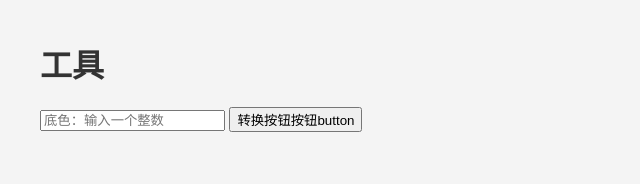
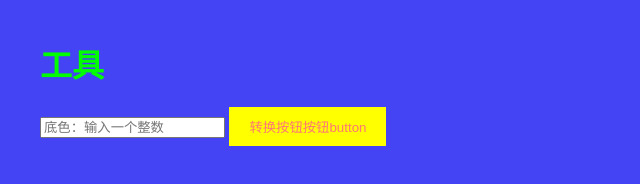
Before and after one commit to Whning0513/Whning24111.github.io, a plain HTML site: page subwebpage.html in a window 1280 px wide. Shown: the whole page, without its empty margins (0-640 px from the left). Drawn offline with Linux system fonts and the light colour scheme.

Commit message:
大红大紫

```diff
--- a/subwebpage.html
+++ b/subwebpage.html
@@ -8,11 +8,25 @@
         body {
             font-family: Arial, sans-serif;
             margin: 40px;
-            background-color: #f4f4f4;
-            color: #333;
+            background-color: #4444f4; /* 保持背景颜色为浅灰色 */
+            color: #ff0000; /* 文本颜色改为红色 */
+        }
+        h1 {
+            color: #00ff00; /* 标题颜色改为绿色 */
         }
         #output {
             margin-top: 20px;
+            color: #00ffff; /* 输出结果的颜色也改为绿色 */
+        }
+        button {
+            background-color: #ffff00; /* 按钮背景颜色为红色 */
+            color: #ff7777; /* 按钮文字颜色为白色，以便于阅读 */
+            border: none;
+            padding: 10px 20px;
+            cursor: pointer;
+        }
+        button:hover {
+            background-color: #cc0000; /* 鼠标悬停时按钮颜色变深 */
         }
     </style>
 </head>
```
